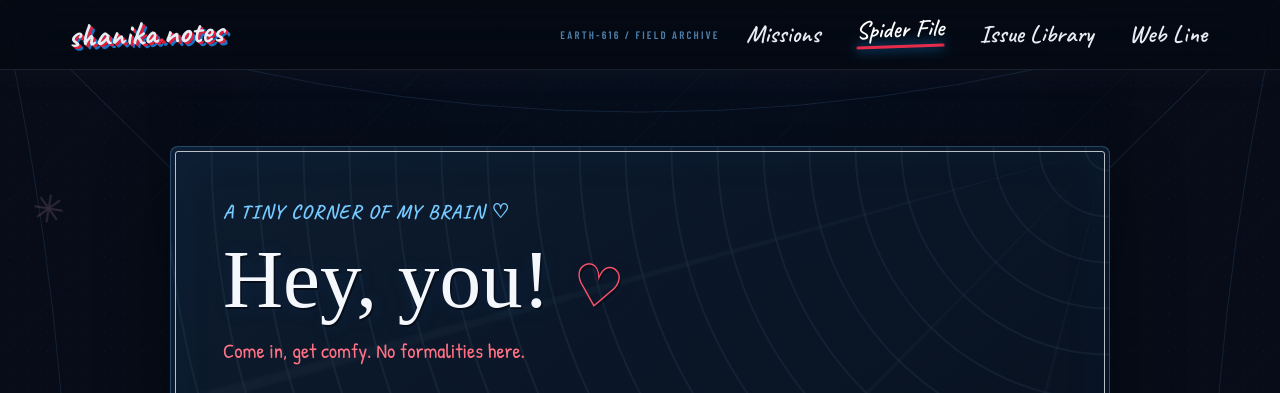
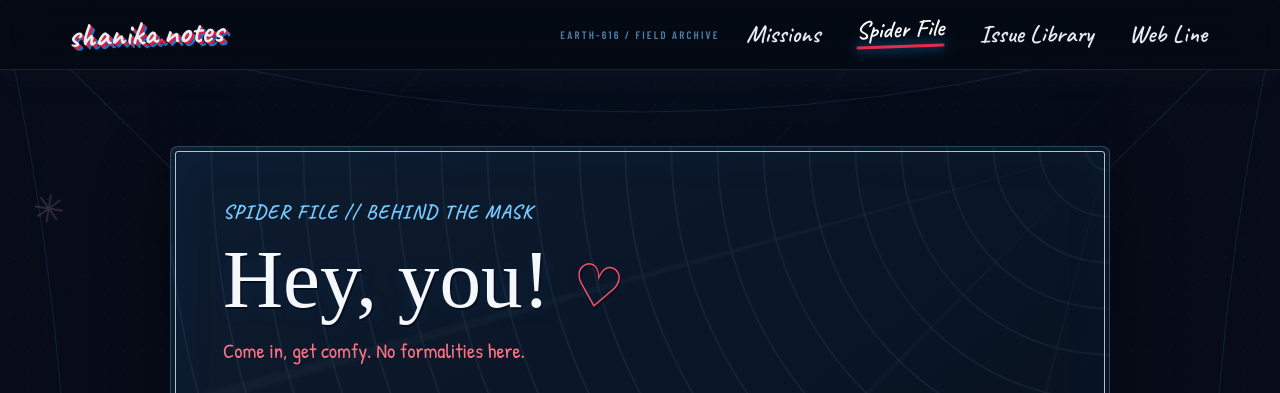
Before and after one commit to shanikashameems/shanikashameems.github.io, a Jekyll site: the page built from about.md, in a window 1280 px wide and 1261 px high. Shown: the top 393 px of the window. Built offline with Jekyll 4.4.1, drawn with Linux system fonts in a browser that asks for light colours; some web fonts are replaced.

Commit message:
Give about.md a Spider-Man universe identity

```diff
--- a/about.md
+++ b/about.md
@@ -5,7 +5,7 @@ title: A note
 ---
 
 <article class="content-page reveal note-page">
-  <div class="eyebrow">a tiny corner of my brain ♡</div>
+  <div class="eyebrow">SPIDER FILE // BEHIND THE MASK</div>
   <h1>Hey, you! <span class="note-heart">♡</span></h1>
   <p class="note-welcome">Come in, get comfy. No formalities here.</p>
 
```
